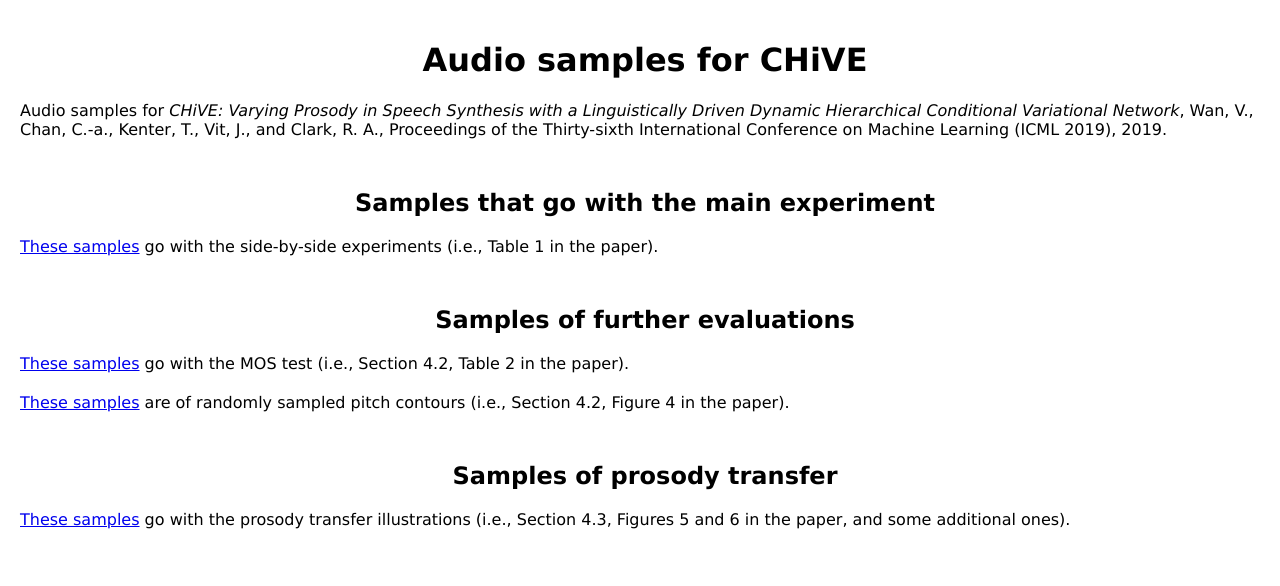
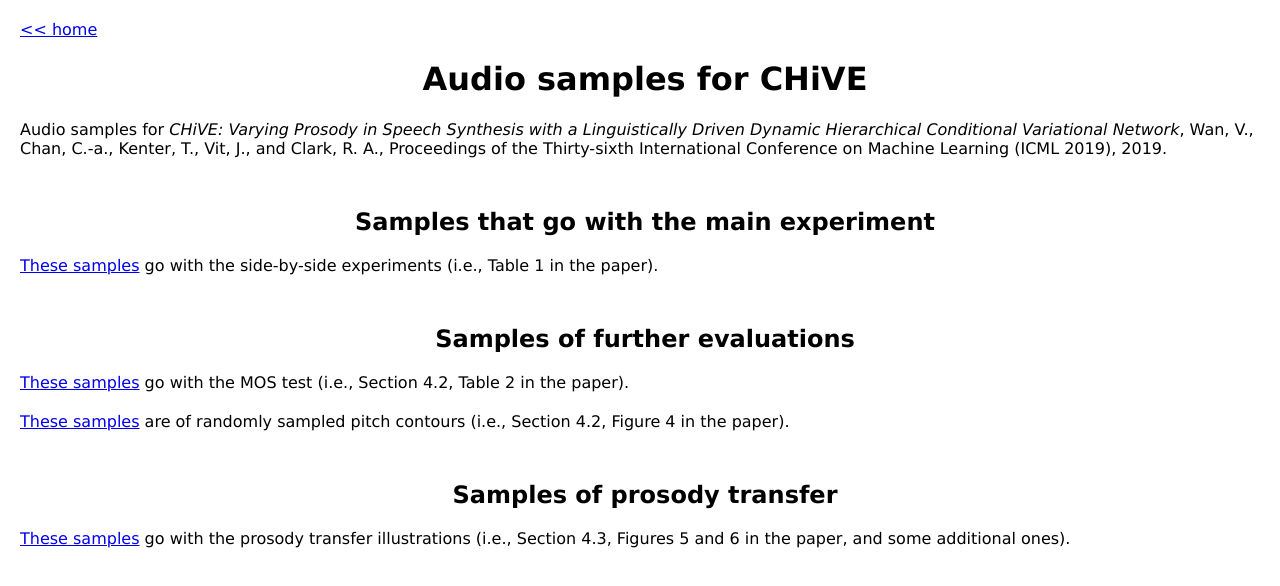
Before and after one commit to google/chive-varying-prosody-icml-2019, a plain HTML site: page index.html in a window 1280 px wide. Drawn offline with Linux system fonts and the light colour scheme.

Commit message:
Added link to home page.

```diff
--- a/index.html
+++ b/index.html
@@ -7,7 +7,12 @@
   <body>
     <center>
       <div class="main_content">
+        <div id="home_link" style="text-align: left;">
+          <a href="../index.html">&lt;&lt; home</a>
+        </div>
+
         <h1>Audio samples for CHiVE</h1>
+
         <div class="comment">
           Audio samples for <i>CHiVE: Varying Prosody in Speech Synthesis with a Linguistically Driven Dynamic Hierarchical Conditional Variational Network</i>, Wan, V., Chan, C.-a., Kenter, T., Vit, J., and Clark, R. A., Proceedings of the Thirty-sixth International Conference on Machine Learning (ICML 2019), 2019.
         </div>
@@ -34,7 +39,6 @@
         <div class="comment">
           <a href="./section_4_3/index.html">These samples</a> go with the prosody transfer illustrations (i.e., Section 4.3, Figures 5 and 6 in the paper, and some additional ones).
         </div>
-
     </div>
     </center>
   </body>
```
Lines whose indentation alone changed are shown as unchanged.
